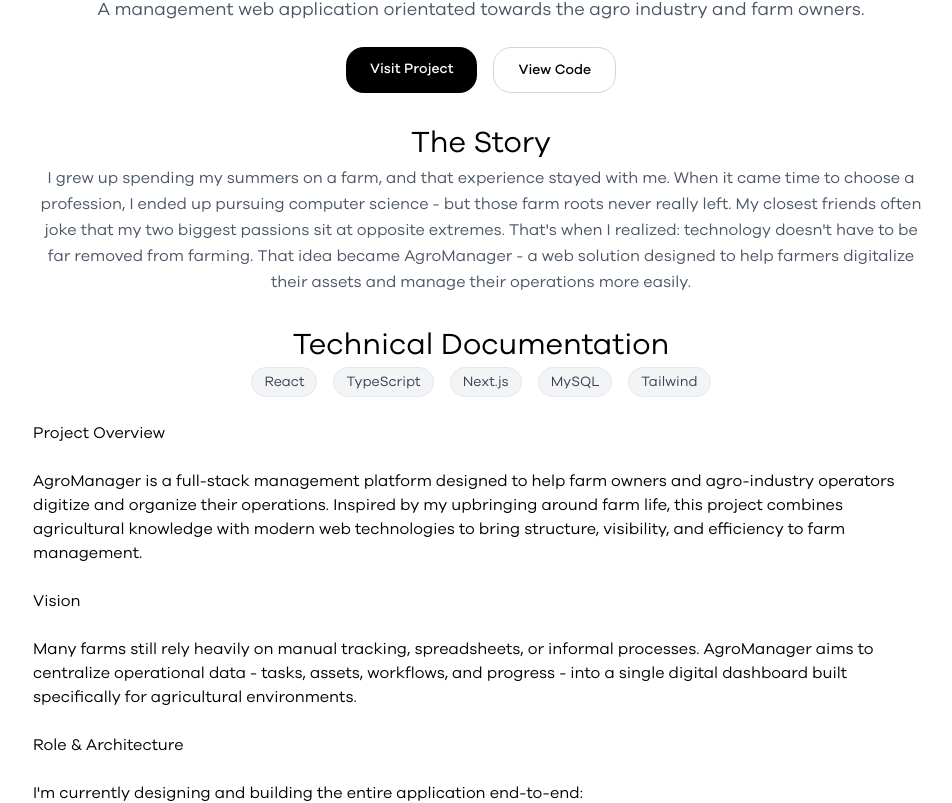
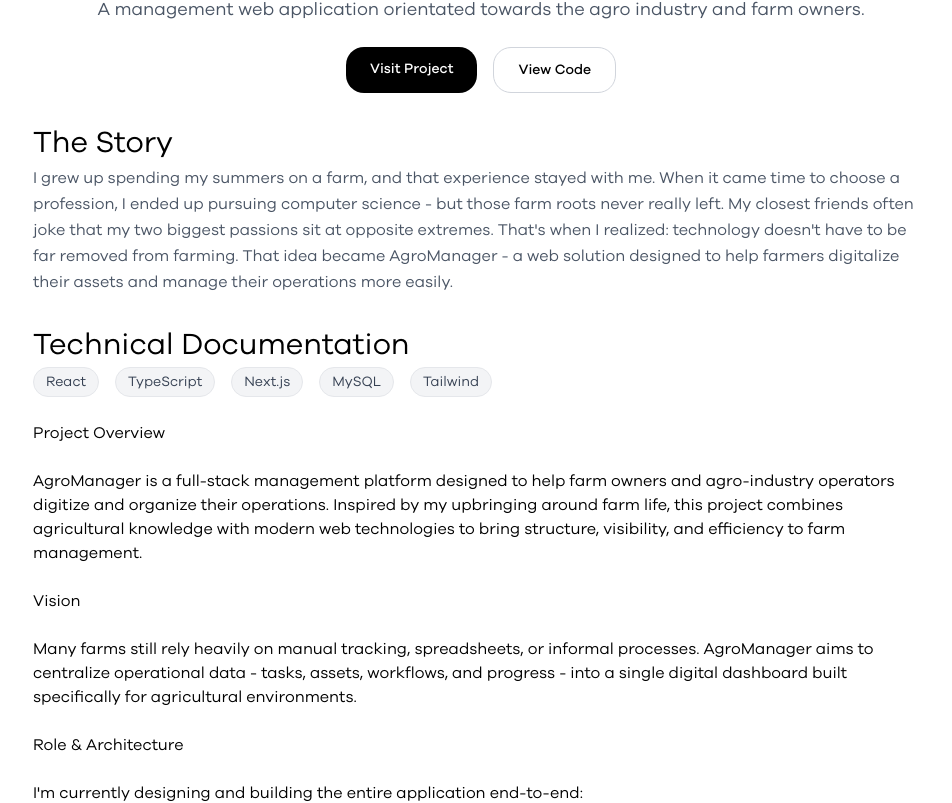
Before and after one commit to ortizzxz/personal-blog, a Next.js app: page /projects/agro-manager in a window 1280 px wide. Shown: the part 218-1021 px from the top of the page, without its empty margins (159-1111 px from the left). Built offline with nearby package versions, Linux system fonts and the light colour scheme.

Commit message:
fix(less motion, text left on projects)

```diff
--- a/app/template/ProjectTemplate.tsx
+++ b/app/template/ProjectTemplate.tsx
@@ -39,11 +39,7 @@ export default function ProjectTemplate({
         </Link>
 
         {/* Header */}
-        <motion.div
-          initial={{ opacity: 0, y: 20 }}
-          whileInView={{ opacity: 1, y: 0 }}
-          transition={{ duration: 0.6 }}
-        >
+        <div>
           <h1 className="text-5xl tracking-tight leading-tight text-center">
             {title}
           </h1>
@@ -77,30 +73,20 @@ export default function ProjectTemplate({
               </a>
             )}
           </div>
-        </motion.div>
+        </div>
 
         {/* Story Section */}
-        <motion.section
-          initial={{ opacity: 0, y: 20 }}
-          whileInView={{ opacity: 1, y: 0 }}
-          transition={{ duration: 0.6 }}
-          className="mt-8"
-        >
-          <h3 className="text-3xl mb-1 text-center">The Story</h3>
-          <p className="text-gray-600 leading-relaxed text-center">{story}</p>
-        </motion.section>
+        <div className="mt-8">
+          <h3 className="text-3xl mb-1">The Story</h3>
+          <p className="text-gray-600 leading-relaxed ">{story}</p>
+        </div>
 
         {/* Technical Details */}
-        <motion.section
-          initial={{ opacity: 0, y: 20 }}
-          whileInView={{ opacity: 1, y: 0 }}
-          transition={{ duration: 0.6 }}
-          className="mt-8"
-        >
-          <h3 className="text-3xl mb-1 text-center">Technical Documentation</h3>
+        <div className="mt-8">
+          <h3 className="text-3xl mb-1">Technical Documentation</h3>
 
           {/* tech stack pills */}
-          <div className="mb-6 flex justify-center flex-wrap gap-4">
+          <div className="mb-6 flex justify-start flex-wrap gap-4">
             {techStack.map((tech, index) => (
               <span
                 key={index}
@@ -113,7 +99,7 @@ export default function ProjectTemplate({
 
           {/* Documentation Content */}
           <div className="prose max-w-none mx-auto">{documentation}</div>
-        </motion.section>
+        </div>
       </div>
     </main>
   );
```
